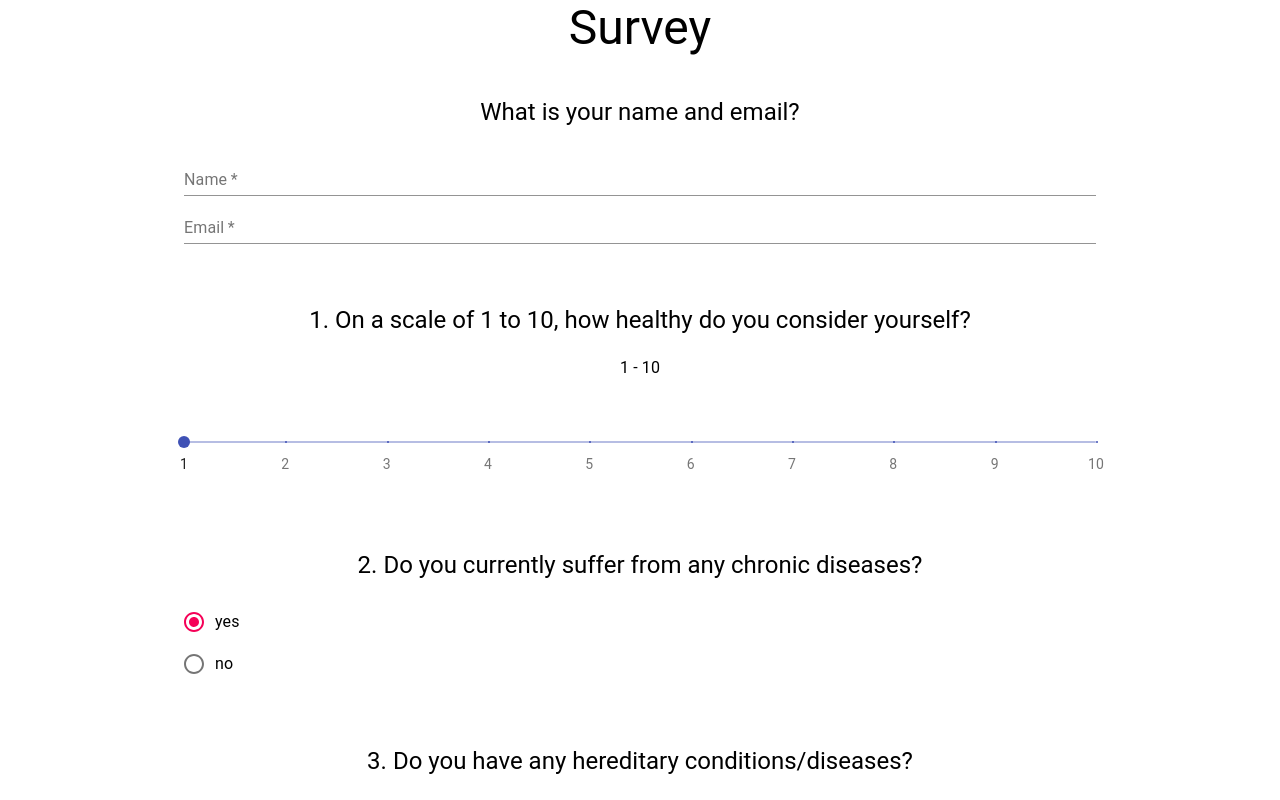
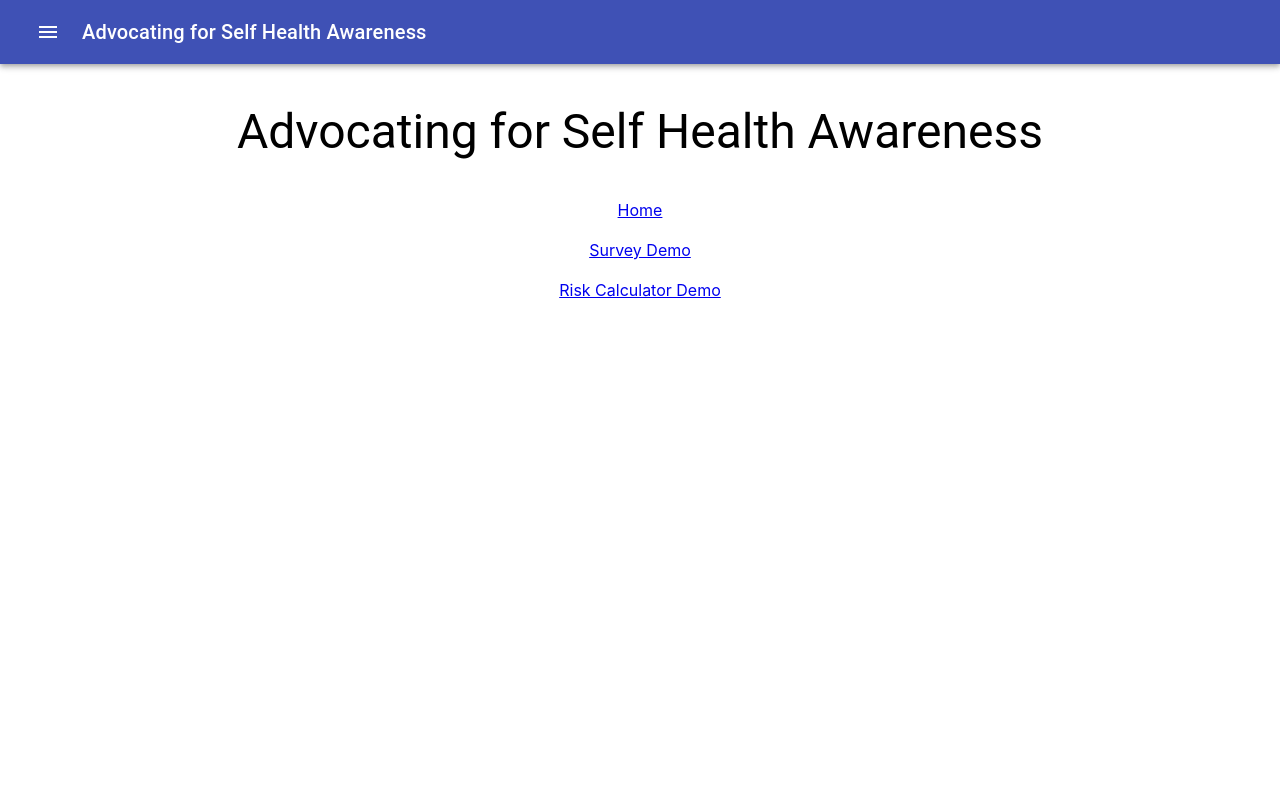
Before and after one commit to illemonati/asha-health, a React (Create React App) app: page / in a window 1280 px wide. Shown: the top 800 px of the page. Built offline with nearby package versions, Linux system fonts and the light colour scheme.

Commit message:
NavDrawer

```diff
--- a/package.json
+++ b/package.json
@@ -2,8 +2,10 @@
   "name": "asha-health",
   "version": "0.1.0",
   "private": true,
+  "homepage": "https://illemonati.gitlab.io/asha-health/",
   "dependencies": {
     "@material-ui/core": "^4.9.7",
+    "@material-ui/icons": "^4.9.1",
     "@testing-library/jest-dom": "^4.2.4",
     "@testing-library/react": "^9.3.2",
     "@testing-library/user-event": "^7.1.2",
@@ -12,9 +14,11 @@
     "@types/node": "^12.0.0",
     "@types/react": "^16.9.0",
     "@types/react-dom": "^16.9.0",
+    "@types/react-router-dom": "^5.1.3",
     "firebase": "^7.12.0",
     "react": "^16.13.1",
     "react-dom": "^16.13.1",
+    "react-router-dom": "^5.1.2",
     "react-scripts": "3.4.0",
     "typescript": "~3.7.2"
   },
--- a/src/App.tsx
+++ b/src/App.tsx
@@ -4,16 +4,39 @@ import SurveyComponent from "./modules/Survey/SurveyComponent";
 import questions from './configs/questions.json';
 import firebaseConfig from './configs/firebase.json';
 import {getFirebase} from "./firebase/auth";
+import {BrowserRouter as Router, Switch, Route} from "react-router-dom";
+import RiskCalculatorComponent from "./modules/RiskCalculator/RiskCalculatorComponent";
+import HomePageComponent from "./modules/HomePage/HomePageComponent";
+import pageLinks from "./configs/links.json";
+import NavDrawerComponent from "./modules/NavDrawer/NavDrawerComponent";
+
 
 function App() {
 
     const firebase = getFirebase(firebaseConfig);
 
     return (
-    <div className="App">
-      <SurveyComponent questions={questions} firebase={firebase} dbCollectionName={'demo-survey-0'}/>
-    </div>
-    );
+        <Router basename={process.env.PUBLIC_URL}>
+            <div className="App">
+                <NavDrawerComponent pageLinks={pageLinks}/>
+                <br />
+                <br />
+                    <Switch>
+                        <Route path="/survey">
+                            <SurveyComponent questions={questions} firebase={firebase} dbCollectionName={'demo-survey-0'} />
+                        </Route>
+                        <Route path="/risk-calculator">
+                            <RiskCalculatorComponent/>
+                        </Route>
+                        <Route path="/" exact>
+                            <HomePageComponent pageLinks={pageLinks}/>
+                        </Route>
+                    </Switch>
+            </div>
+        </Router>
+    )
+
+
 }
 
 export default App;
--- /dev/null
+++ b/src/configs/links.json
@@ -0,0 +1,14 @@
+[
+  {
+    "pageName": "Home",
+    "pageUrl": "/"
+  },
+  {
+    "pageName": "Survey Demo",
+    "pageUrl": "/survey"
+  },
+  {
+    "pageName": "Risk Calculator Demo",
+    "pageUrl": "/risk-calculator"
+  }
+]
--- /dev/null
+++ b/src/modules/HomePage/HomePageComponent.tsx
@@ -0,0 +1,38 @@
+import React from "react";
+import {Box, Container, Typography} from "@material-ui/core";
+import {PageLinks} from "../../utils/links";
+import {Link} from "react-router-dom";
+
+
+
+interface HomePageComponentProps {
+    pageLinks?: PageLinks
+}
+
+
+export default function HomePageComponent(props: HomePageComponentProps) {
+    return (
+        <div className="homepage">
+            <Container maxWidth="md">
+                <Box margin="auto" justifyContent="center">
+                    <Typography variant="h3">
+                        Advocating for Self Health Awareness
+                    </Typography>
+                    <br />
+                    <br />
+
+                    {props.pageLinks?.map((pageLink) => {
+                        return(
+                            <Box>
+                                <Link to={pageLink.pageUrl}>{pageLink.pageName}</Link>
+                                <br />
+                                <br />
+                            </Box>
+                        )
+                    })}
+
+                </Box>
+            </Container>
+        </div>
+    )
+}
--- /dev/null
+++ b/src/modules/NavDrawer/NavDrawerComponent.tsx
@@ -0,0 +1,51 @@
+import React, {useState} from "react";
+import {AppBar, Box, Drawer, IconButton, List, ListItem, ListItemText, Toolbar, Typography} from "@material-ui/core";
+import MenuIcon from '@material-ui/icons/Menu';
+import {PageLinks} from "../../utils/links";
+import {Link} from "react-router-dom";
+
+
+interface NavDrawerComponentProps {
+    pageLinks?: PageLinks
+}
+
+export default function NavDrawerComponent(props?: NavDrawerComponentProps) {
+    const [drawerOpen, setDrawerOpen] = useState(false);
+
+
+    return (
+        <div className="NavDrawer">
+            <AppBar position="static" color='primary'>
+                <Toolbar>
+                    <IconButton  color="inherit" aria-label="menu" onClick={() => setDrawerOpen(!drawerOpen)}>
+                        <MenuIcon style={{marginRight: 10}} />
+                    </IconButton>
+                    <Typography variant='h6'>
+                        Advocating for Self Health Awareness
+                    </Typography>
+                </Toolbar>
+            </AppBar>
+            <Drawer anchor='left' open={drawerOpen} onClose={() => setDrawerOpen(false)}>
+                <Box style={{width: '17vw'}}>
+                    <Typography variant="h4" style={{textAlign: 'center'}}>
+                        Pages
+                    </Typography>
+                    <List>
+                        {props?.pageLinks?.map((pageLink) => {
+                            console.log(pageLink.pageUrl);
+                            return (
+                                <Link to={pageLink.pageUrl} style={{textDecoration: 'none'}}>
+                                    <ListItem button key={pageLink.pageName}>
+                                        <ListItemText primary={pageLink.pageName}/>
+                                    </ListItem>
+                                </Link>
+                            )
+                        })}
+                    </List>
+                </Box>
+            </Drawer>
+        </div>
+    )
+
+
+}
--- /dev/null
+++ b/src/modules/RiskCalculator/RiskCalculatorComponent.tsx
@@ -0,0 +1,9 @@
+import React from "react";
+
+export default function RiskCalculatorComponent() {
+    return (
+        <div className="RiskCalculator">
+            <p>hi</p>
+        </div>
+    )
+}
--- a/src/modules/Survey/SurveyComponent.tsx
+++ b/src/modules/Survey/SurveyComponent.tsx
@@ -75,6 +75,7 @@ export default function SurveyComponent(props: SurveyComponentProps) {
     };
 
     const survey = (
+        <div className="SurveyComponent">
             <Container maxWidth="md">
                 <Typography variant="h3">
                     Survey
@@ -148,6 +149,7 @@ export default function SurveyComponent(props: SurveyComponentProps) {
                 <br />
                 <br />
             </Container>
+        </div>
     );
     const thankyou = (
         <Container maxWidth="md">
--- /dev/null
+++ b/src/utils/links.ts
@@ -0,0 +1,7 @@
+
+export type PageLinks = Array<PageLink>;
+
+export interface PageLink {
+    pageName: string,
+    pageUrl: string
+}
```
Also changed, not shown: 1 other file (tests, documents, lock files or other folders). Lines whose indentation alone changed are shown as unchanged.
